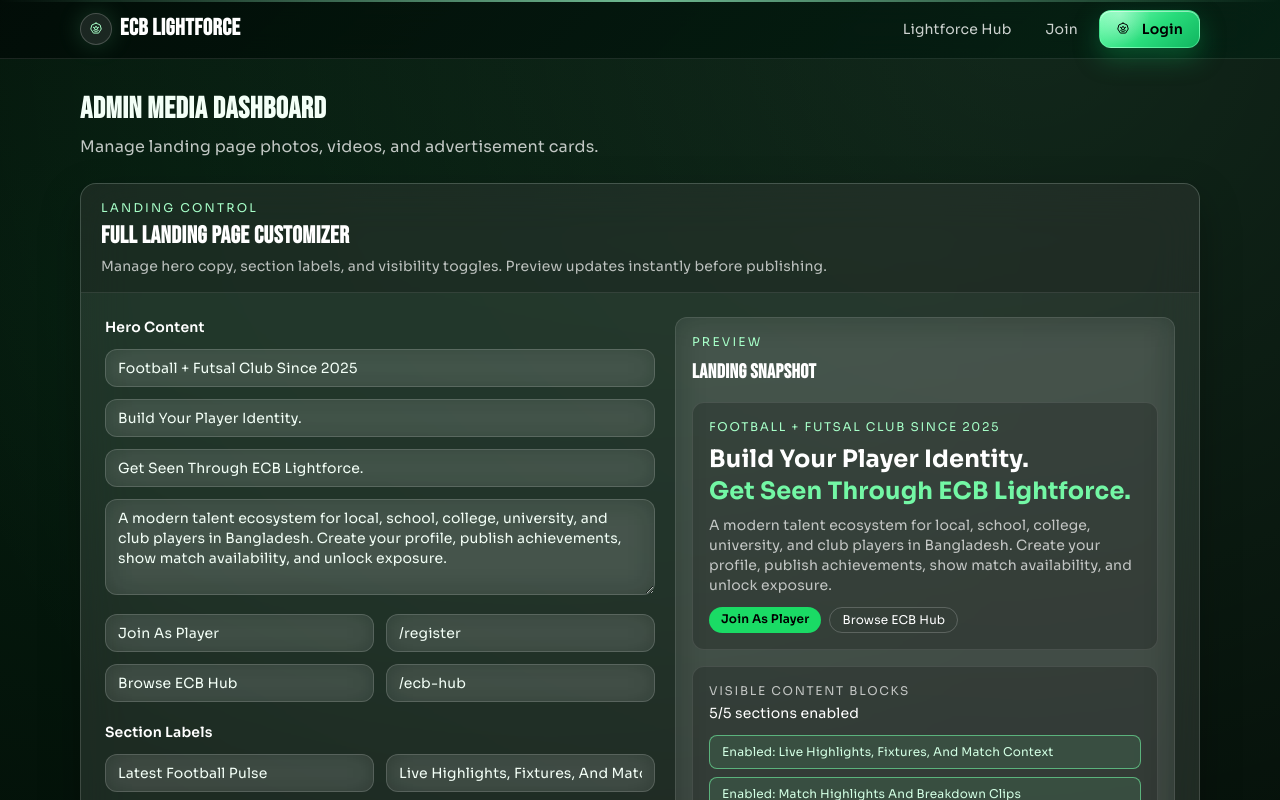
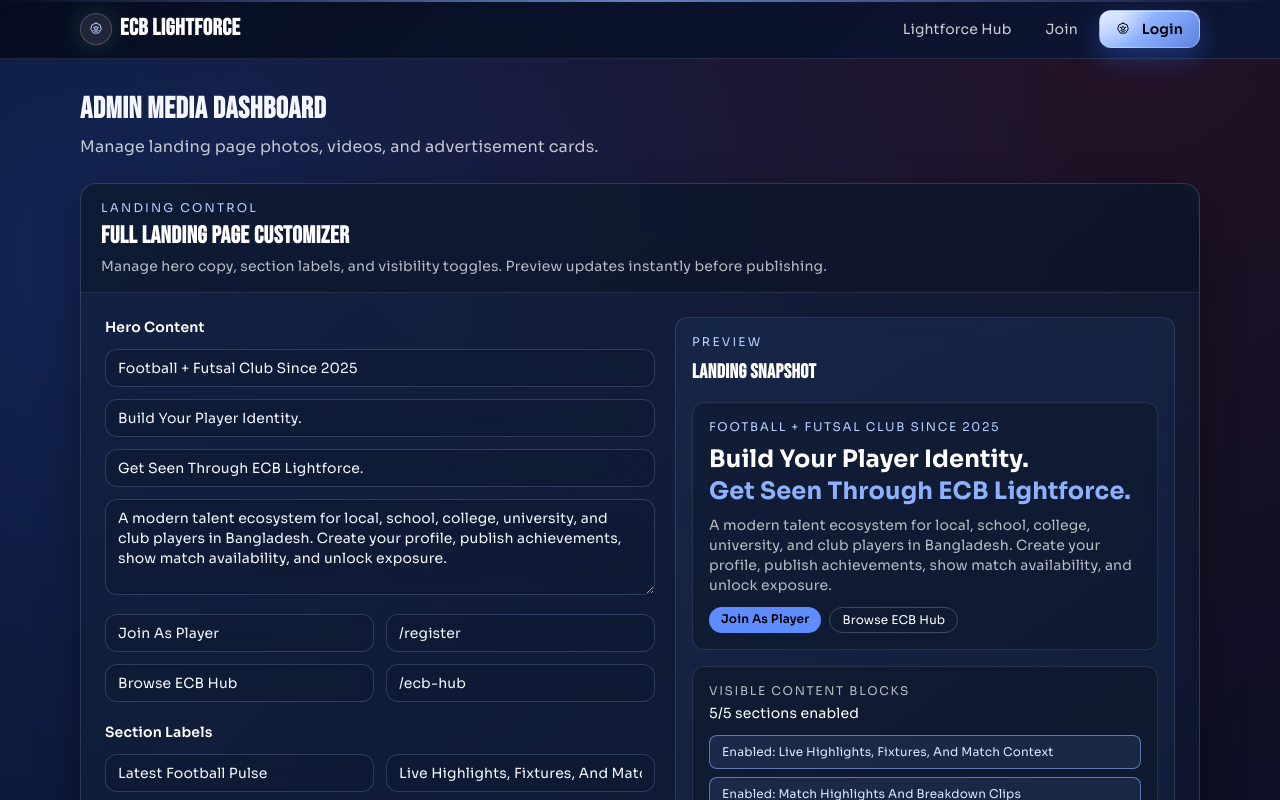
Before and after one commit to shahriarbd10/ecb-lightforce, a Next.js app: page /admin/media in a window 1280 px wide. Shown: the top 800 px of the page. Built offline with nearby package versions, Linux system fonts and the light colour scheme; no server answers.

Commit message:
theme tweak

```diff
--- a/app/globals.css
+++ b/app/globals.css
@@ -4,12 +4,12 @@
 
 :root {
   color-scheme: dark;
-  --surface-bg: rgba(255, 255, 255, 0.07);
-  --surface-border: rgba(255, 255, 255, 0.16);
-  --surface-focus: #7dffb3;
-  --surface-text: #f3fff7;
-  --surface-muted: rgba(243, 255, 247, 0.72);
-  --surface-option-bg: #0a1c13;
+  --surface-bg: rgba(15, 26, 52, 0.62);
+  --surface-border: rgba(176, 200, 255, 0.2);
+  --surface-focus: #8db1ff;
+  --surface-text: #f4f7ff;
+  --surface-muted: rgba(224, 234, 255, 0.78);
+  --surface-option-bg: #111d3a;
 }
 
 html {
@@ -20,12 +20,13 @@
   margin: 0;
   min-height: 100vh;
   overflow-x: hidden;
-  background: #020a05;
-  color: #f3fff7;
+  background: #050b1a;
+  color: #f4f7ff;
   font-family: var(--font-body), "Segoe UI", sans-serif;
   letter-spacing: 0.01em;
-  background-image: radial-gradient(circle at 10% 10%, rgba(18, 102, 53, 0.2), transparent 30%),
-    radial-gradient(circle at 80% 0%, rgba(132, 255, 186, 0.12), transparent 35%);
+  background-image: radial-gradient(circle at 8% 8%, rgba(61, 111, 245, 0.24), transparent 32%),
+    radial-gradient(circle at 88% 0%, rgba(165, 40, 66, 0.18), transparent 30%),
+    linear-gradient(180deg, #060d20 0%, #070f25 46%, #050a18 100%);
 }
 
 h1,
@@ -56,11 +57,11 @@
 
 .btn-primary {
   @apply inline-flex items-center gap-2 rounded-xl px-4 py-2 font-semibold text-black transition duration-200;
-  border: 1px solid rgba(120, 255, 182, 0.45);
+  border: 1px solid rgba(164, 192, 255, 0.5);
   background:
-    radial-gradient(circle at 20% 10%, rgba(255, 255, 255, 0.35), transparent 36%),
-    linear-gradient(140deg, #7affb5 0%, #28dc7b 55%, #11b660 100%);
-  box-shadow: 0 10px 26px rgba(17, 182, 96, 0.34), inset 0 1px 0 rgba(255, 255, 255, 0.5);
+    radial-gradient(circle at 20% 10%, rgba(255, 255, 255, 0.4), transparent 36%),
+    linear-gradient(135deg, #dce8ff 0%, #8eb2ff 45%, #5e83e0 100%);
+  box-shadow: 0 10px 28px rgba(61, 111, 245, 0.36), inset 0 1px 0 rgba(255, 255, 255, 0.55);
   transform: translateY(0);
   position: relative;
   overflow: hidden;
@@ -68,11 +69,11 @@
 
 .btn-muted {
   @apply inline-flex items-center gap-2 rounded-xl px-4 py-2 text-white/90 transition duration-200;
-  border: 1px solid rgba(255, 255, 255, 0.2);
+  border: 1px solid rgba(180, 204, 255, 0.26);
   background:
-    radial-gradient(circle at 15% 8%, rgba(255, 255, 255, 0.2), transparent 35%),
-    rgba(255, 255, 255, 0.08);
-  box-shadow: 0 10px 24px rgba(0, 0, 0, 0.22), inset 0 1px 0 rgba(255, 255, 255, 0.18);
+    radial-gradient(circle at 15% 8%, rgba(207, 222, 255, 0.2), transparent 35%),
+    rgba(18, 30, 56, 0.68);
+  box-shadow: 0 10px 24px rgba(3, 8, 22, 0.34), inset 0 1px 0 rgba(226, 236, 255, 0.14);
   transform: translateY(0);
   position: relative;
   overflow: hidden;
@@ -89,11 +90,15 @@
 }
 
 .glass-panel {
-  @apply rounded-2xl border border-white/15 bg-white/10 shadow-[0_16px_40px_rgba(0,0,0,0.28)] backdrop-blur-xl;
+  @apply rounded-2xl border shadow-[0_16px_40px_rgba(0,0,0,0.34)] backdrop-blur-xl;
+  border-color: rgba(181, 204, 255, 0.18);
+  background: linear-gradient(138deg, rgba(18, 33, 62, 0.78), rgba(12, 22, 44, 0.68));
 }
 
 .glass-soft {
-  @apply rounded-xl border border-white/10 bg-white/5 backdrop-blur-lg;
+  @apply rounded-xl border backdrop-blur-lg;
+  border-color: rgba(178, 202, 255, 0.14);
+  background: linear-gradient(146deg, rgba(27, 45, 80, 0.58), rgba(16, 29, 55, 0.44));
 }
 
 select.input {
@@ -115,7 +120,7 @@
 }
 
 .hero-gradient-title {
-  background: linear-gradient(92deg, #ffffff 0%, #8fffc2 42%, #5ceca0 70%, #d9ffe9 100%);
+  background: linear-gradient(92deg, #ffffff 0%, #d9e6ff 28%, #7ea6ff 58%, #f5e6b9 100%);
   background-size: 200% auto;
   -webkit-background-clip: text;
   background-clip: text;
--- a/components/LandingSections.tsx
+++ b/components/LandingSections.tsx
@@ -206,7 +206,7 @@
             key="boot-loader"
             initial={{ opacity: 1 }}
             exit={{ opacity: 0, transition: { duration: 0.35 } }}
-            className="fixed inset-0 z-[60] flex items-center justify-center bg-[radial-gradient(circle_at_50%_50%,rgba(19,121,66,0.4),rgba(1,9,5,0.95)_55%)] backdrop-blur-md"
+            className="fixed inset-0 z-[60] flex items-center justify-center bg-[radial-gradient(circle_at_50%_50%,rgba(61,111,245,0.35),rgba(8,13,32,0.95)_55%)] backdrop-blur-md"
           >
             <div className="glass-panel flex flex-col items-center gap-4 px-10 py-8">
               <span className="inline-flex h-16 w-16 items-center justify-center rounded-full border border-white/25 bg-white/10">
@@ -220,7 +220,7 @@
         ) : null}
       </AnimatePresence>
 
-      <div className="pointer-events-none absolute inset-0 bg-[radial-gradient(circle_at_10%_15%,rgba(26,219,101,0.35),transparent_30%),radial-gradient(circle_at_95%_2%,rgba(255,255,255,0.12),transparent_32%),linear-gradient(122deg,#021108_0%,#083721_44%,#03110a_100%)]" />
+      <div className="pointer-events-none absolute inset-0 bg-[radial-gradient(circle_at_10%_15%,rgba(95,141,255,0.3),transparent_30%),radial-gradient(circle_at_95%_2%,rgba(191,82,112,0.2),transparent_35%),linear-gradient(122deg,#060d20_0%,#0f2147_44%,#070d1f_100%)]" />
 
       <section className="relative mx-auto grid min-h-[86vh] max-w-6xl gap-8 px-4 py-20 lg:grid-cols-[1.15fr_1fr]">
         <div className="flex flex-col justify-center">
@@ -614,42 +614,6 @@
       </section>
       ) : null}
 
-      <section className="relative mx-auto mt-12 max-w-6xl px-4">
-        <div className="glass-panel p-5 md:p-7">
-          <p className="text-xs uppercase tracking-[0.2em] text-pitch-200">Open 3D Resources</p>
-          <h3 className="mt-2 text-2xl font-bold text-white">Community Sources You Can Plug Into This Project</h3>
-          <div className="mt-5 grid gap-3 md:grid-cols-3">
-            <a
-              href="https://threejs.org/"
-              target="_blank"
-              rel="noreferrer"
-              className="glass-soft p-4 transition hover:-translate-y-1 hover:bg-white/10"
-            >
-              <p className="text-sm font-semibold text-white">Three.js</p>
-              <p className="mt-1 text-xs text-white/70">Web 3D library for custom football scenes and interactions.</p>
-            </a>
-            <a
-              href="https://community.spline.design/"
-              target="_blank"
-              rel="noreferrer"
-              className="glass-soft p-4 transition hover:-translate-y-1 hover:bg-white/10"
-            >
-              <p className="text-sm font-semibold text-white">Spline Community</p>
-              <p className="mt-1 text-xs text-white/70">Remix-ready interactive 3D scenes from design community.</p>
-            </a>
-            <a
-              href="https://poly.pizza/"
-              target="_blank"
-              rel="noreferrer"
-              className="glass-soft p-4 transition hover:-translate-y-1 hover:bg-white/10"
-            >
-              <p className="text-sm font-semibold text-white">Poly Pizza</p>
-              <p className="mt-1 text-xs text-white/70">Free low-poly GLTF assets including football/stadium models.</p>
-            </a>
-          </div>
-        </div>
-      </section>
-
       <section className="relative mx-auto mt-14 max-w-6xl px-4">
         <motion.div
           initial="hidden"
--- a/components/NavBar.tsx
+++ b/components/NavBar.tsx
@@ -49,8 +49,8 @@
   const userName = session?.user?.name || "Player";
 
   return (
-    <header className="sticky top-0 z-40 border-b border-white/10 bg-[linear-gradient(135deg,rgba(2,12,7,0.92),rgba(4,33,19,0.86))] backdrop-blur-xl">
-      <div className="pointer-events-none absolute inset-x-0 top-0 h-[2px] bg-[linear-gradient(90deg,transparent,#9dffcb,transparent)] opacity-70" />
+    <header className="sticky top-0 z-40 border-b border-white/10 bg-[linear-gradient(135deg,rgba(6,12,30,0.94),rgba(12,23,54,0.9))] backdrop-blur-xl">
+      <div className="pointer-events-none absolute inset-x-0 top-0 h-[2px] bg-[linear-gradient(90deg,transparent,#8db1ff,transparent)] opacity-70" />
       <nav className="mx-auto flex max-w-6xl items-center justify-between px-3 py-2.5 sm:px-4">
         <Link href="/" className="group inline-flex items-center gap-2 font-semibold tracking-wide text-white">
           <span className="inline-flex h-8 w-8 items-center justify-center rounded-full border border-white/20 bg-white/10 shadow-[0_0_24px_rgba(125,255,179,0.18)]">
--- a/tailwind.config.ts
+++ b/tailwind.config.ts
@@ -9,16 +9,16 @@
     extend: {
       colors: {
         pitch: {
-          50: "#ebfff3",
-          100: "#d2ffe4",
-          200: "#a7ffc8",
-          300: "#73f7a5",
-          400: "#1adb65",
-          500: "#08ba4f",
-          600: "#00943f",
-          700: "#006f32",
-          800: "#06572b",
-          900: "#064825"
+          50: "#eef4ff",
+          100: "#dbe7ff",
+          200: "#b8ceff",
+          300: "#8db1ff",
+          400: "#5f8dff",
+          500: "#3d6ff5",
+          600: "#2f56cc",
+          700: "#24439f",
+          800: "#20387c",
+          900: "#1a2f64"
         }
       }
     }
```
Also changed, not shown: 1 other file (tests, documents, lock files or other folders).
